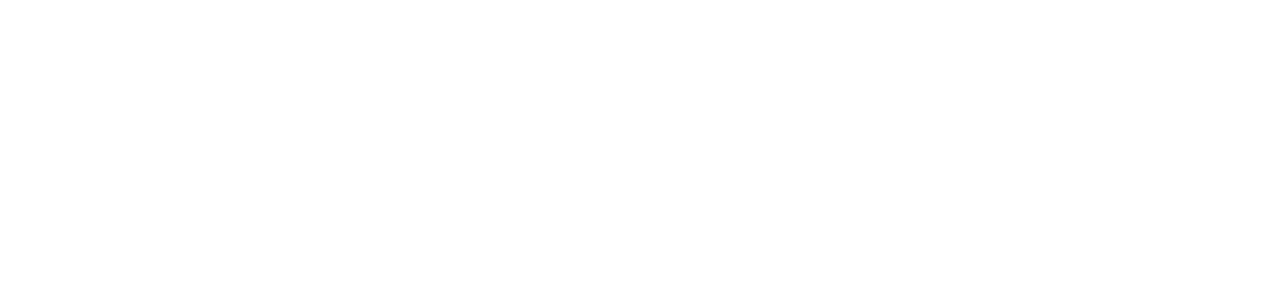
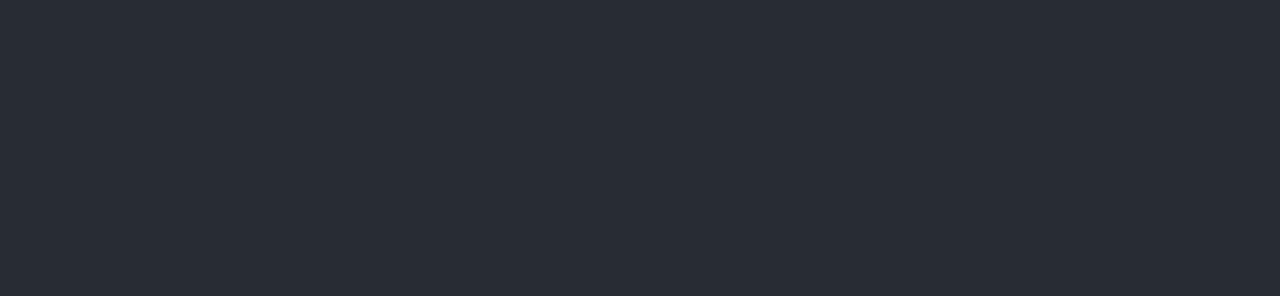
Before and after one commit to anthony-langford/iamagoat, a React (Create React App) app: page / in a window 1280 px wide. Shown: the part 504-804 px from the top of the page. Built offline with nearby package versions, Linux system fonts and the light colour scheme.

Commit message:
background

```diff
--- a/src/cumpoenantz/Home.js
+++ b/src/cumpoenantz/Home.js
@@ -1,5 +1,20 @@
 import React, { useEffect } from 'react'
+import styled from 'styled-components'
+
+// Components
 import PartyTime from './PartyTime'
+
+const App = styled.div`
+  text-align: center;
+  background-color: #282c34;
+  min-height: 100vh;
+  display: flex;
+  flex-direction: column;
+  align-items: center;
+  justify-content: center;
+  font-size: calc(10px + 2vmin);
+  color: white;
+`
 
 const Home = () => {
   useEffect(() => {
@@ -7,11 +22,9 @@
   })
 
   return (
-    <div className="App">
-      <header className="App-header">
-        <canvas></canvas>
-      </header>
-    </div>
+    <App>
+      <canvas />
+    </App>
   )
 }
 
```
Also changed, not shown: public/manifest.json.
